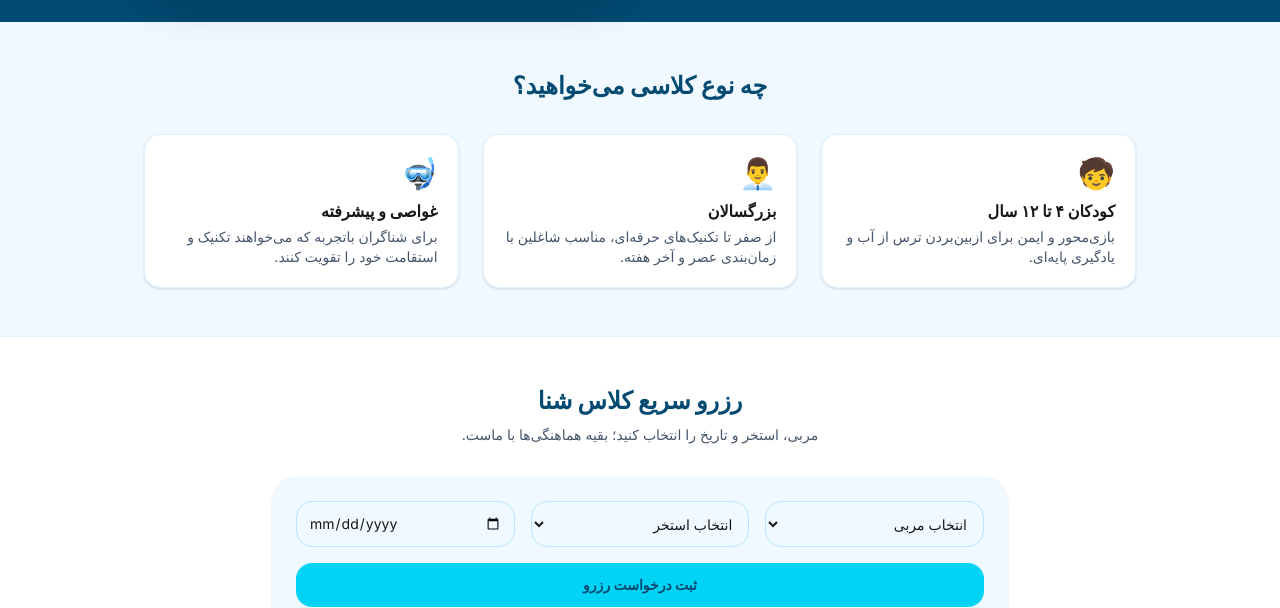
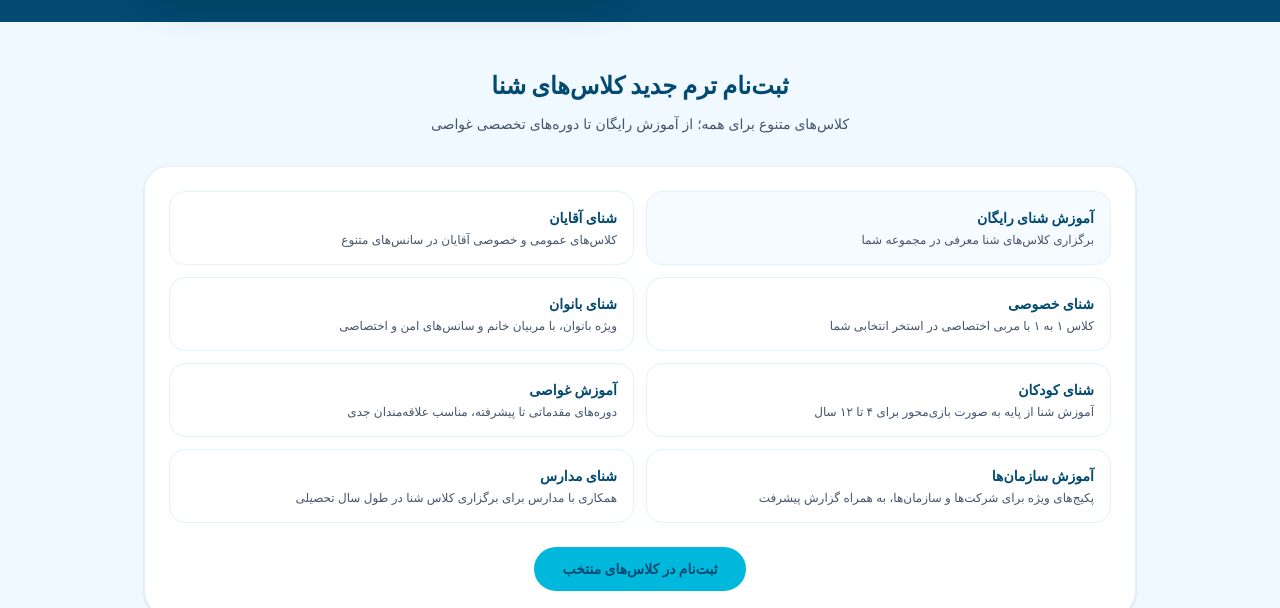
Before and after one commit to amintakun/swim-app, a Next.js app: page / in a window 1280 px wide. Shown: the part 344-952 px from the top of the page. Built offline with nearby package versions, Linux system fonts and the light colour scheme.

Commit message:
reset full home page

```diff
--- a/app/page.tsx
+++ b/app/page.tsx
@@ -66,7 +66,6 @@ export default function Home() {
               className="relative h-48 sm:h-56 w-full bg-cover bg-center transition-all duration-500"
               style={{ backgroundImage: `url(${sliderImages[current]})` }}
             >
-              {/* دکمه قبلی */}
               <button
                 type="button"
                 onClick={prevSlide}
@@ -74,7 +73,6 @@ export default function Home() {
               >
                 ‹
               </button>
-              {/* دکمه بعدی */}
               <button
                 type="button"
                 onClick={nextSlide}
@@ -83,7 +81,6 @@ export default function Home() {
                 ›
               </button>
 
-              {/* نقاط وضعیت اسلاید */}
               <div className="absolute bottom-2 inset-x-0 flex justify-center gap-1">
                 {sliderImages.map((_, index) => (
                   <span
@@ -99,33 +96,98 @@ export default function Home() {
         </div>
       </section>
 
-      {/* برنامه‌ها */}
+      {/* انواع کلاس‌ها */}
       <section id="programs" className="bg-sky-50 py-12">
         <div className="max-w-5xl mx-auto px-4">
-          <h2 className="text-center text-2xl font-extrabold text-sky-900 mb-8">
-            چه نوع کلاسی می‌خواهید؟
+          <h2 className="text-center text-2xl font-extrabold text-sky-900 mb-3">
+            ثبت‌نام ترم جدید کلاس‌های شنا
           </h2>
-          <div className="grid md:grid-cols-3 gap-6">
-            <div className="rounded-2xl bg-white shadow-sm p-5 border border-sky-100">
-              <p className="text-3xl mb-2">🧒</p>
-              <h3 className="font-bold mb-1">کودکان ۴ تا ۱۲ سال</h3>
-              <p className="text-sm text-slate-600">
-                بازی‌محور و ایمن برای ازبین‌بردن ترس از آب و یادگیری پایه‌ای.
-              </p>
+          <p className="text-center text-sm text-slate-600 mb-8">
+            کلاس‌های متنوع برای همه؛ از آموزش رایگان تا دوره‌های تخصصی غواصی
+          </p>
+
+          <div className="bg-white rounded-3xl shadow-sm border border-sky-100 p-4 sm:p-6">
+            <div className="grid grid-cols-1 sm:grid-cols-2 gap-3">
+              <div className="rounded-2xl border border-sky-100 bg-sky-50/60 p-4">
+                <p className="text-sm font-bold text-sky-900 mb-1">
+                  آموزش شنای رایگان
+                </p>
+                <p className="text-xs text-slate-600">
+                  برگزاری کلاس‌های شنا معرفی در مجموعه شما
+                </p>
+              </div>
+
+              <div className="rounded-2xl border border-sky-100 bg-white p-4">
+                <p className="text-sm font-bold text-sky-900 mb-1">
+                  شنای آقایان
+                </p>
+                <p className="text-xs text-slate-600">
+                  کلاس‌های عمومی و خصوصی آقایان در سانس‌های متنوع
+                </p>
+              </div>
+
+              <div className="rounded-2xl border border-sky-100 bg-white p-4">
+                <p className="text-sm font-bold text-sky-900 mb-1">
+                  شنای خصوصی
+                </p>
+                <p className="text-xs text-slate-600">
+                  کلاس ۱ به ۱ با مربی اختصاصی در استخر انتخابی شما
+                </p>
+              </div>
+
+              <div className="rounded-2xl border border-sky-100 bg-white p-4">
+                <p className="text-sm font-bold text-sky-900 mb-1">
+                  شنای بانوان
+                </p>
+                <p className="text-xs text-slate-600">
+                  ویژه بانوان، با مربیان خانم و سانس‌های امن و اختصاصی
+                </p>
+              </div>
+
+              <div className="rounded-2xl border border-sky-100 bg-white p-4">
+                <p className="text-sm font-bold text-sky-900 mb-1">
+                  شنای کودکان
+                </p>
+                <p className="text-xs text-slate-600">
+                  آموزش شنا از پایه به صورت بازی‌محور برای ۴ تا ۱۲ سال
+                </p>
+              </div>
+
+              <div className="rounded-2xl border border-sky-100 bg-white p-4">
+                <p className="text-sm font-bold text-sky-900 mb-1">
+                  آموزش غواصی
+                </p>
+                <p className="text-xs text-slate-600">
+                  دوره‌های مقدماتی تا پیشرفته، مناسب علاقه‌مندان جدی
+                </p>
+              </div>
+
+              <div className="rounded-2xl border border-sky-100 bg-white p-4">
+                <p className="text-sm font-bold text-sky-900 mb-1">
+                  آموزش سازمان‌ها
+                </p>
+                <p className="text-xs text-slate-600">
+                  پکیج‌های ویژه برای شرکت‌ها و سازمان‌ها، به همراه گزارش پیشرفت
+                </p>
+              </div>
+
+              <div className="rounded-2xl border border-sky-100 bg-white p-4">
+                <p className="text-sm font-bold text-sky-900 mb-1">
+                  شنای مدارس
+                </p>
+                <p className="text-xs text-slate-600">
+                  همکاری با مدارس برای برگزاری کلاس شنا در طول سال تحصیلی
+                </p>
+              </div>
             </div>
-            <div className="rounded-2xl bg-white shadow-sm p-5 border border-sky-100">
-              <p className="text-3xl mb-2">👨‍💼</p>
-              <h3 className="font-bold mb-1">بزرگسالان</h3>
-              <p className="text-sm text-slate-600">
-                از صفر تا تکنیک‌های حرفه‌ای، مناسب شاغلین با زمان‌بندی عصر و آخر هفته.
-              </p>
-            </div>
-            <div className="rounded-2xl bg-white shadow-sm p-5 border border-sky-100">
-              <p className="text-3xl mb-2">🤿</p>
-              <h3 className="font-bold mb-1">غواصی و پیشرفته</h3>
-              <p className="text-sm text-slate-600">
-                برای شناگران باتجربه که می‌خواهند تکنیک و استقامت خود را تقویت کنند.
-              </p>
+
+            <div className="mt-6 text-center">
+              <a
+                href="#book"
+                className="inline-flex items-center justify-center rounded-full bg-cyan-500 px-7 py-3 text-sm font-bold text-sky-900 hover:bg-cyan-400"
+              >
+                ثبت‌نام در کلاس‌های منتخب
+              </a>
             </div>
           </div>
         </div>
```
